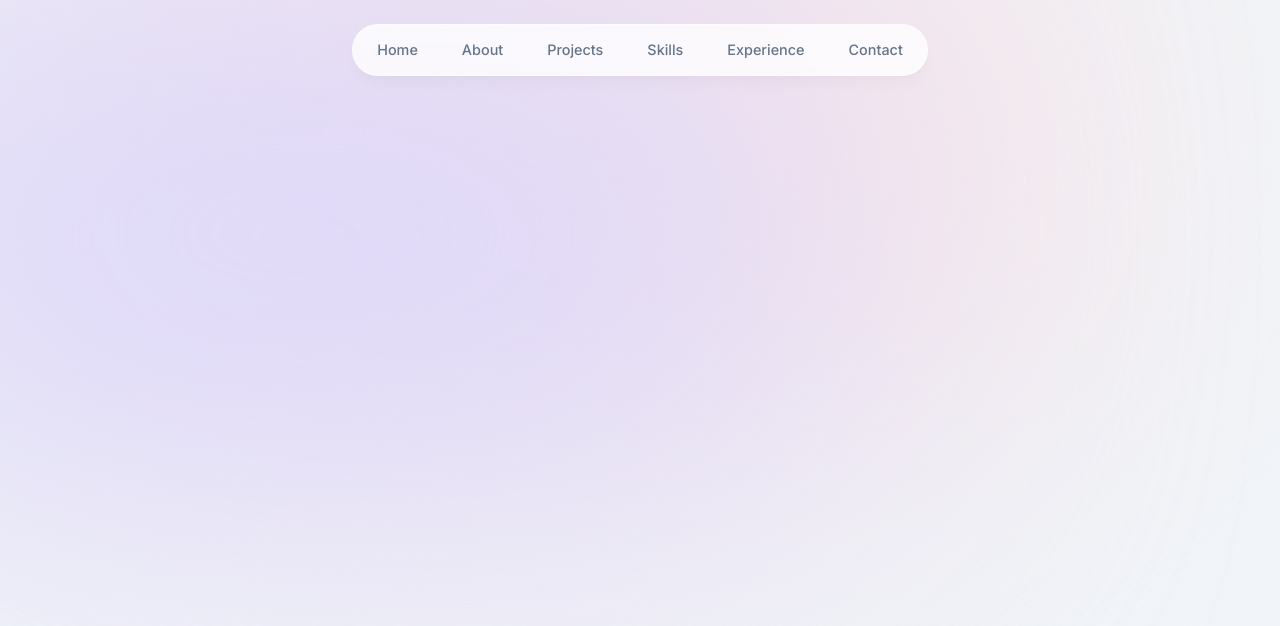
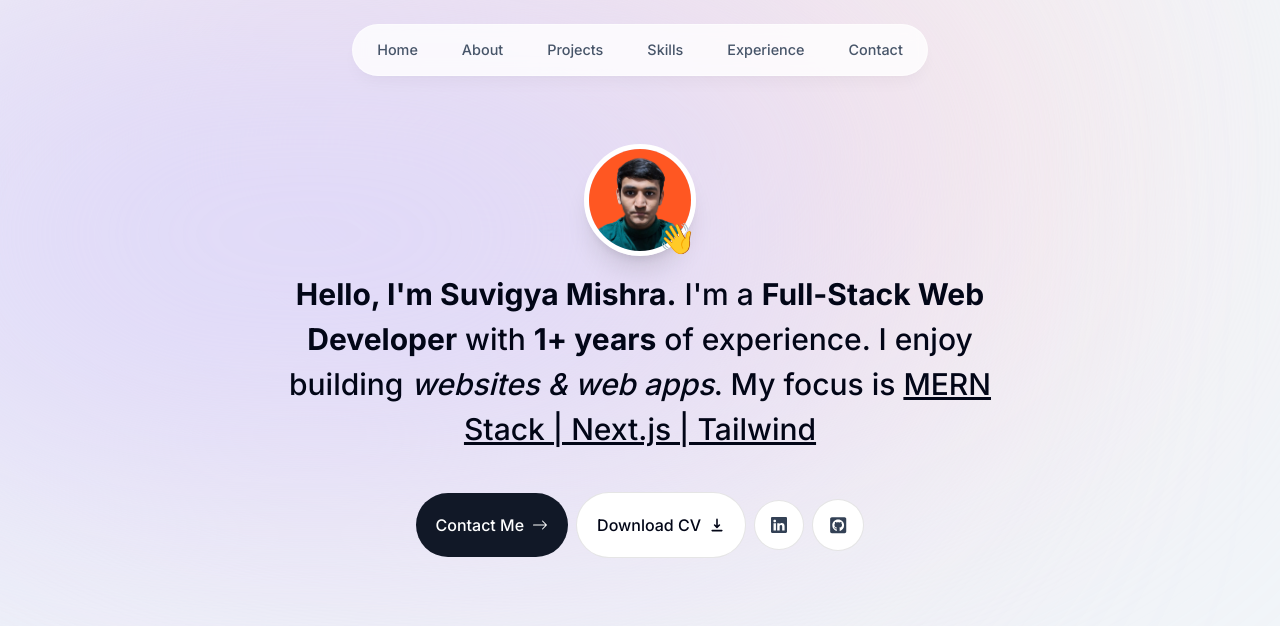
Before and after one commit to Crazyhaller/portfolio-v2, a Next.js app: page / in a window 1280 px wide. Shown: the top 626 px of the page. Built offline with nearby package versions, Linux system fonts and the light colour scheme.

Commit message:
add intro section

```diff
--- a/app/layout.tsx
+++ b/app/layout.tsx
@@ -19,7 +19,7 @@
   return (
     <html lang="en">
       <body
-        className={`${inter.className} bg-slate-100 text-slate-950 relative h-[5000px]`}
+        className={`${inter.className} bg-slate-100 text-slate-950 relative h-[5000px] pt-28 sm:pt-36`}
       >
         <div className="bg-[#fbe2e3] absolute top-[-6rem] -z-10 right-[11rem] h-[31.25rem] w-[31.25rem] rounded-full blur-[10rem] sm:w-[68.75rem] dark:bg-[#946263]"></div>
         <div className="bg-[#dbd7fb] absolute top-[-1rem] -z-10 left-[-35rem] h-[31.25rem] w-[50rem] rounded-full blur-[10rem] sm:w-[68.75rem] md:left-[-33rem] lg:left-[-28rem] xl:left-[-15rem] 2xl:left-[-5rem] dark:bg-[#676394]"></div>
--- a/app/page.tsx
+++ b/app/page.tsx
@@ -1,3 +1,9 @@
+import Intro from '@/components/intro'
+
 export default function Home() {
-  return <main className=""></main>
+  return (
+    <main className="flex flex-col items-center px-4">
+      <Intro />
+    </main>
+  )
 }
--- a/components/header.tsx
+++ b/components/header.tsx
@@ -5,7 +5,7 @@
 import { links } from '@/lib/data'
 import Link from 'next/link'
 
-export default function header() {
+export default function Header() {
   return (
     <header className="z-[999] relative">
       <motion.div
@@ -15,7 +15,7 @@
       ></motion.div>
 
       <nav className="flex fixed top-[0.15rem] left-1/2 h-12 -translate-x-1/2 py-2 sm:top-[1.7rem] sm:h-[initial] sm:py-0">
-        <ul className="flex w-[22rem] flex-wrap items-center justify-center gap-y-1 text-[0.9rem] font-medium text-slate-500 sm:w-[initial] sm:flex-nowrap sm:gap-5">
+        <ul className="flex w-[22rem] flex-wrap items-center justify-center gap-y-1 text-[0.9rem] font-medium text-slate-600 sm:w-[initial] sm:flex-nowrap sm:gap-5">
           {links.map((link) => (
             <motion.li
               className="h-3/4 flex items-center justify-center"
--- /dev/null
+++ b/components/intro.tsx
@@ -0,0 +1,113 @@
+'use client'
+
+import React from 'react'
+import Image from 'next/image'
+import photo from '@/public/photo.png'
+import { motion } from 'framer-motion'
+import Link from 'next/link'
+import { BsArrowRight, BsLinkedin } from 'react-icons/bs'
+import { HiDownload } from 'react-icons/hi'
+import { FaGithubSquare } from 'react-icons/fa'
+
+export default function Intro() {
+  return (
+    <section className="mb-28 max-w-[50rem] text-center sm:mb-0">
+      <div className="flex items-center justify-center">
+        <div className="relative">
+          <motion.div
+            initial={{ opacity: 0, scale: 0 }}
+            animate={{ opacity: 1, scale: 1 }}
+            transition={{
+              type: 'tween',
+              duration: 0.2,
+            }}
+            className="relative"
+          >
+            <Image
+              src={photo}
+              alt="My photo"
+              width={192}
+              height={192}
+              quality={100}
+              priority={true}
+              className="h-28 w-28 rounded-full object-cover border-[0.35rem] border-white shadow-xl"
+            />
+          </motion.div>
+          <motion.span
+            className="absolute bottom-0 right-0  text-3xl"
+            initial={{ opacity: 0, scale: 0 }}
+            animate={{ opacity: 1, scale: 1 }}
+            transition={{
+              type: 'spring',
+              stiffness: 125,
+              delay: 0.1,
+              duration: 0.7,
+            }}
+          >
+            👋
+          </motion.span>
+        </div>
+      </div>
+
+      <motion.p
+        className="mb-10 mt-4 px-4 text-2xl font-medium !leading-[1.5] sm:text-3xl"
+        initial={{ opacity: 0, y: 100 }}
+        animate={{ opacity: 1, y: 0 }}
+        transition={{
+          type: 'spring',
+          stiffness: 125,
+          delay: 0.1,
+          duration: 0.5,
+        }}
+      >
+        <span className="font-bold">Hello, I'm Suvigya Mishra.</span> I'm a{' '}
+        <span className="font-bold">Full-Stack Web Developer</span> with{' '}
+        <span className="font-bold">1+ years</span> of experience. I enjoy
+        building <span className="italic">websites & web apps</span>. My focus
+        is <span className="underline">MERN Stack | Next.js | Tailwind</span>
+      </motion.p>
+
+      <motion.div
+        className="flex flex-col sm:flex-row items-center justify-center gap-2 px-4 font-medium"
+        initial={{ opacity: 0, y: 100 }}
+        animate={{ opacity: 1, y: 0 }}
+        transition={{
+          delay: 0.1,
+        }}
+      >
+        <Link
+          href="#contact"
+          className="group bg-gray-900 text-white px-5 py-5 flex items-center gap-2 rounded-full outline-none focus:scale-105 hover:scale-105 hover:bg-gray-950 active:scale-95 transition"
+        >
+          Contact Me{' '}
+          <BsArrowRight className="group-hover:translate-x-1 transition" />
+        </Link>
+
+        <a
+          className="group bg-white px-5 py-5 flex items-center gap-2 rounded-full outline-none focus:scale-105 hover:scale-105 active:scale-95 transition cursor-pointer border border-black/10"
+          href="/CV.pdf"
+          download
+        >
+          Download CV{' '}
+          <HiDownload className="group-hover:translate-y-1 transition" />
+        </a>
+
+        <a
+          className="bg-white p-4 text-slate-700 hover:text-gray-950 flex items-center gap-2 rounded-full focus:scale-[1.15] hover:scale-[1.15] active:scale-105 transition cursor-pointer border border-black/10 dark:bg-white/10 dark:text-white/60"
+          href="https://www.linkedin.com/in/suvigyamishra"
+          target="_blank"
+        >
+          <BsLinkedin />
+        </a>
+
+        <a
+          className="bg-white p-4 text-slate-700 flex items-center gap-2 text-[1.15rem] rounded-full focus:scale-[1.15] hover:scale-[1.15] hover:text-gray-950 active:scale-105 transition cursor-pointer border border-black/10 dark:bg-white/10 dark:text-white/60"
+          href="https://github.com/Crazyhaller"
+          target="_blank"
+        >
+          <FaGithubSquare />
+        </a>
+      </motion.div>
+    </section>
+  )
+}
```
Also changed, not shown: .eslintrc.json, public/photo.png (added), 1 other file (tests, documents, lock files or other folders).
